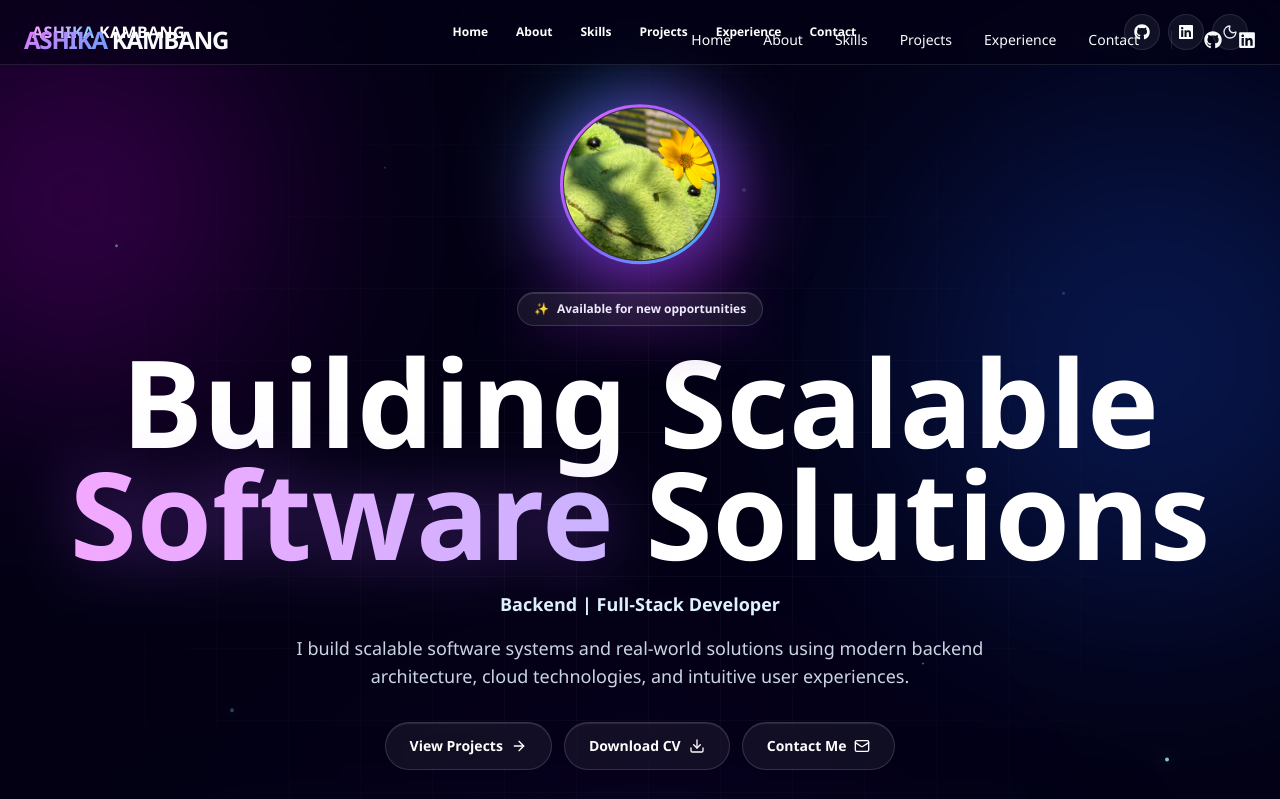
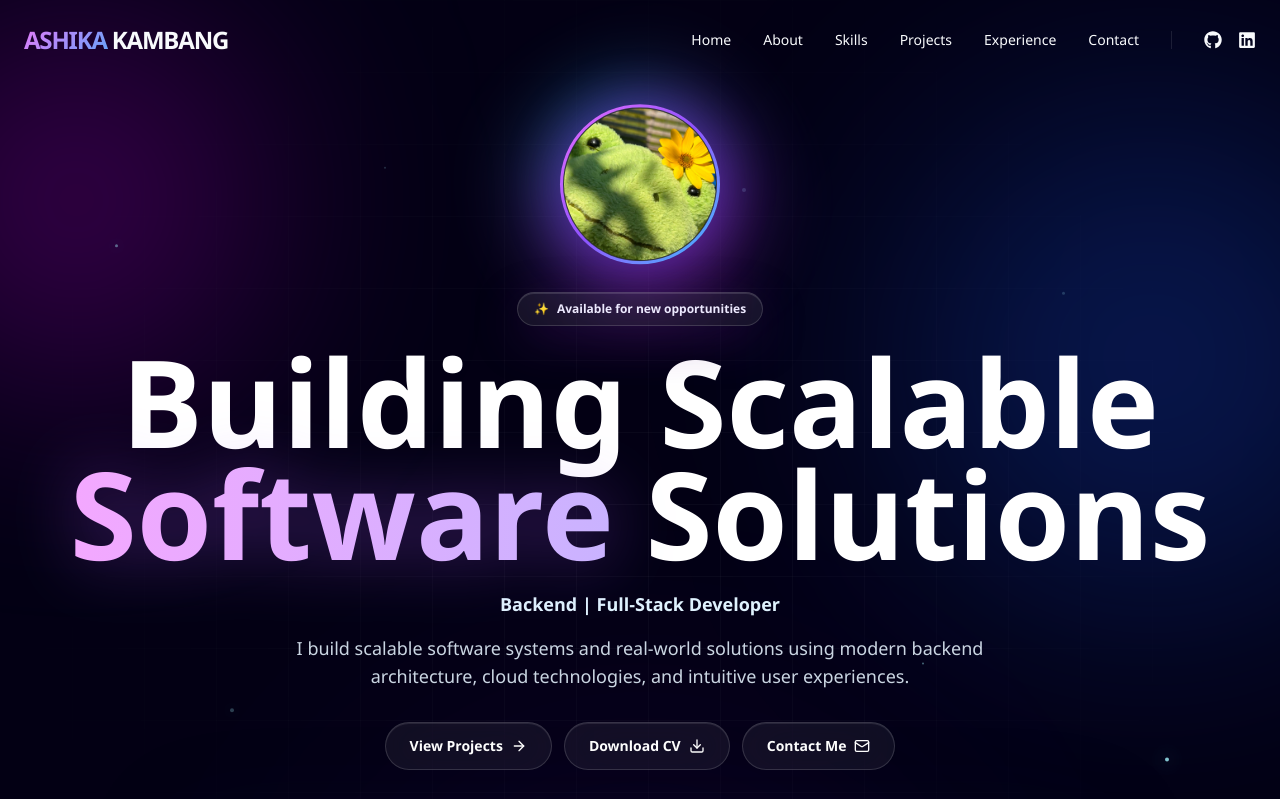
Before and after one commit to akirakaori/my-portfolio, a Next.js app: page / in a window 1280 px wide. Shown: the top 799 px of the page. Built offline with nearby package versions, Linux system fonts and the light colour scheme.

Commit message:
corrected the hero section

```diff
--- a/src/components/HeroSection.tsx
+++ b/src/components/HeroSection.tsx
@@ -1,8 +1,8 @@
 "use client";
 
 import Image from "next/image";
-import { useEffect, useMemo, useState } from "react";
-import { AnimatePresence, motion } from "motion/react";
+import { useMemo, useState } from "react";
+import { motion } from "motion/react";
 import {
   ArrowDown,
   ArrowRight,
@@ -10,25 +10,11 @@ import {
   Code2,
   Download,
   Mail,
-  Menu,
-  Moon,
   Sparkles,
-  Sun,
-  X,
   Zap,
 } from "lucide-react";
-import { FaGithub, FaLinkedin } from "react-icons/fa";
 
 import { cn } from "../lib/utils";
-
-const navLinks = [
-  { label: "Home", href: "#home" },
-  { label: "About", href: "#about" },
-  { label: "Skills", href: "#skills" },
-  { label: "Projects", href: "#projects" },
-  { label: "Experience", href: "#experience" },
-  { label: "Contact", href: "#contact" },
-];
 
 const stats = [
   { value: "2+", label: "Years Experience", icon: BriefcaseBusiness },
@@ -87,8 +73,6 @@ function HeroButton({
 }
 
 export default function HeroSection() {
-  const [isMenuOpen, setIsMenuOpen] = useState(false);
-  const [isDarkMode, setIsDarkMode] = useState(true);
   const [imageFailed, setImageFailed] = useState(false);
 
   const particleNodes = useMemo(
@@ -116,18 +100,11 @@ export default function HeroSection() {
     [],
   );
 
-  useEffect(() => {
-    document.documentElement.classList.toggle("dark", isDarkMode);
-  }, [isDarkMode]);
-
   return (
     <section
       id="home"
       className={cn(
-        "relative isolate z-50 flex min-h-screen overflow-hidden px-4 text-white sm:px-6 lg:px-8",
-        isDarkMode
-          ? "bg-[#030014]"
-          : "bg-[radial-gradient(circle_at_top,#eef2ff_0%,#e0f2fe_34%,#f8fafc_72%)] text-slate-950",
+        "relative isolate flex min-h-screen overflow-hidden bg-[#030014] px-4 text-white sm:px-6 lg:px-8",
       )}
     >
       <div className="pointer-events-none absolute inset-0 -z-20">
@@ -152,114 +129,6 @@ export default function HeroSection() {
         <div className="absolute inset-0 bg-[linear-gradient(rgba(255,255,255,0.035)_1px,transparent_1px),linear-gradient(90deg,rgba(255,255,255,0.035)_1px,transparent_1px)] bg-[size:72px_72px] [mask-image:radial-gradient(circle_at_center,black,transparent_78%)]" />
         {particleNodes}
       </div>
-
-      <motion.nav
-        initial={{ opacity: 0, y: -18 }}
-        animate={{ opacity: 1, y: 0 }}
-        transition={{ duration: 0.6, ease: "easeOut" }}
-        aria-label="Primary navigation"
-        className="fixed left-0 right-0 top-0 z-[100] pointer-events-auto border-b border-white/10 bg-[#030014]/55 backdrop-blur-2xl"
-      >
-        <div className="mx-auto flex h-16 w-full max-w-7xl items-center justify-between px-4 sm:px-6 lg:px-8">
-          <a href="#home" className="text-sm font-black tracking-wide sm:text-base">
-            <span className="bg-gradient-to-r from-fuchsia-300 via-violet-300 to-sky-300 bg-clip-text text-transparent">
-              ASHIKA
-            </span>{" "}
-            KAMBANG
-          </a>
-
-          <div className="hidden items-center gap-7 lg:flex">
-            {navLinks.map((link) => (
-              <a
-                key={link.href}
-                href={link.href}
-                className="text-xs font-semibold text-slate-300 transition hover:text-white"
-              >
-                {link.label}
-              </a>
-            ))}
-          </div>
-
-          <div className="hidden items-center gap-2 md:flex">
-            <a
-              href="https://github.com/"
-              target="_blank"
-              rel="noreferrer"
-              aria-label="GitHub profile"
-              className="inline-flex h-9 w-9 items-center justify-center rounded-full border border-white/10 bg-white/[0.06] text-slate-200 transition hover:border-white/25 hover:bg-white/10"
-            >
-              <FaGithub className="h-4 w-4" />
-            </a>
-            <a
-              href="https://www.linkedin.com/"
-              target="_blank"
-              rel="noreferrer"
-              aria-label="LinkedIn profile"
-              className="inline-flex h-9 w-9 items-center justify-center rounded-full border border-white/10 bg-white/[0.06] text-slate-200 transition hover:border-white/25 hover:bg-white/10"
-            >
-              <FaLinkedin className="h-4 w-4" />
-            </a>
-            <button
-              type="button"
-              aria-label="Toggle theme"
-              onClick={() => setIsDarkMode((current) => !current)}
-              className="inline-flex h-9 w-9 items-center justify-center rounded-full border border-white/10 bg-white/[0.06] text-slate-200 transition hover:border-white/25 hover:bg-white/10"
-            >
-              {isDarkMode ? <Moon className="h-4 w-4" /> : <Sun className="h-4 w-4" />}
-            </button>
-          </div>
-
-          <button
-            type="button"
-            aria-label="Toggle navigation menu"
-            aria-expanded={isMenuOpen}
-            onClick={() => setIsMenuOpen((current) => !current)}
-            className="inline-flex h-10 w-10 items-center justify-center rounded-full border border-white/10 bg-white/[0.06] text-white md:hidden"
-          >
-            {isMenuOpen ? <X className="h-5 w-5" /> : <Menu className="h-5 w-5" />}
-          </button>
-        </div>
-
-        <AnimatePresence>
-          {isMenuOpen ? (
-            <motion.div
-              initial={{ opacity: 0, height: 0 }}
-              animate={{ opacity: 1, height: "auto" }}
-              exit={{ opacity: 0, height: 0 }}
-              className="border-t border-white/10 bg-[#050117]/95 px-4 py-5 backdrop-blur-xl md:hidden"
-            >
-              <div className="mx-auto flex max-w-7xl flex-col gap-4">
-                {navLinks.map((link) => (
-                  <a
-                    key={link.href}
-                    href={link.href}
-                    onClick={() => setIsMenuOpen(false)}
-                    className="text-sm font-semibold text-slate-200"
-                  >
-                    {link.label}
-                  </a>
-                ))}
-                <div className="flex items-center gap-2 border-t border-white/10 pt-4">
-                  <a href="https://github.com/" aria-label="GitHub profile" className="rounded-full border border-white/10 p-2">
-                    <FaGithub className="h-4 w-4" />
-                  </a>
-                  <a href="https://www.linkedin.com/" aria-label="LinkedIn profile" className="rounded-full border border-white/10 p-2">
-                    <FaLinkedin className="h-4 w-4" />
-                  </a>
-                  <button
-                    type="button"
-                    aria-label="Toggle theme"
-                    onClick={() => setIsDarkMode((current) => !current)}
-                    className="rounded-full border border-white/10 p-2"
-                  >
-                    {isDarkMode ? <Moon className="h-4 w-4" /> : <Sun className="h-4 w-4" />}
-                  </button>
-                </div>
-              </div>
-            </motion.div>
-          ) : null}
-        </AnimatePresence>
-      </motion.nav>
 
       <div className="mx-auto flex w-full max-w-7xl flex-col items-center justify-center pb-10 pt-24 text-center sm:pt-28">
         <motion.div
```
